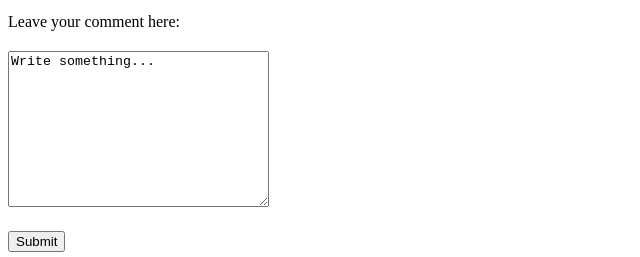
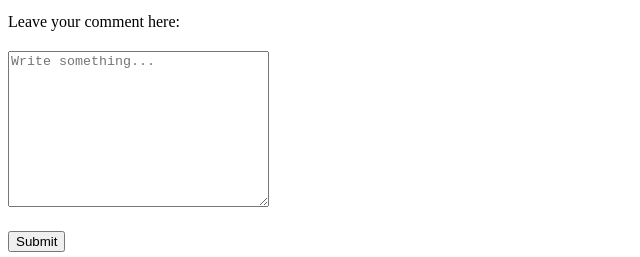
Before and after one commit to eyetech2dev/mytravelstories, a plain HTML site: page contact.html in a window 1280 px wide. Shown: the part 630-887 px from the top of the page, 0-640 px from the left. Drawn offline with Linux system fonts and the light colour scheme.

Commit message:
add placeholder for textarea

```diff
--- a/contact.html
+++ b/contact.html
@@ -279,7 +279,7 @@
     <div class="commentBox">
         <label for="comment">Leave your comment here:</label>
         <br>
-        <textarea name="comment" id="comment" cols="30" rows="10">Write something...</textarea>
+        <textarea name="comment" id="comment" cols="30" rows="10" placeholder="Write something..."></textarea>
         <br>
         <input type="button" value="Submit">
     </div>
```
